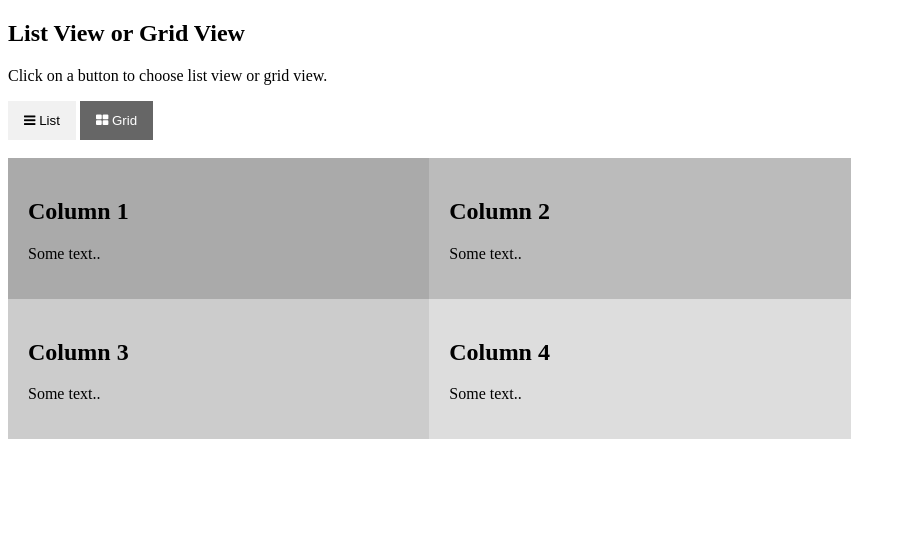
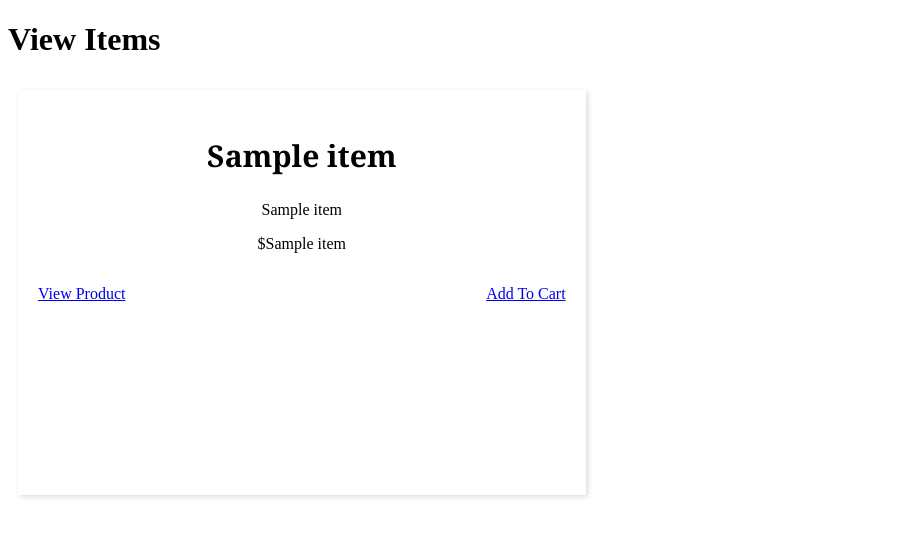
Before and after one commit to rmandyam1/Liquor-Store-Website, a Flask app: template templates/viewproducts.html in a window 1280 px wide. Shown: the top 537 px of the page, without its empty margins (0-906 px from the left). Run offline with Flask 2, Linux system fonts and the light colour scheme; the template is opened without the code that fills it: most values are stand-ins (such as "Sample title", 1, 10 or a date in 2020); parts of the project's set-up code (start-up, migrations or seed data) failed here and were passed over.

Commit message:
View Products Completed

```diff
--- a/main.py
+++ b/main.py
@@ -8,6 +8,30 @@ app = Flask(__name__)
 @app.route("/")
 def homepage():
     return render_template("home.html", title="HOME PAGE")
+
+@app.route("/viewproducts")
+def view_products():
+    try:
+        cnx = mysql.connector.connect(user='root', password='12345', host='104.154.215.223', database='village_bottle_shoppe')
+    except mysql.connector.Error as err:
+        if err.errno == errorcode.ER_ACCESS_DENIED_ERROR:
+            print("Something is wrong with your user name or password")
+        elif err.errno == errorcode.ER_BAD_DB_ERROR:
+            print("Database does not exist")
+        else:
+            print(err)
+
+    cursor = cnx.cursor()
+    query = "SELECT * FROM Product" #product contains all inventory
+    cursor.execute(query)
+    data = cursor.fetchall()
+
+    for (productId, name, category, description, inventoryQuantity, price) in cursor:
+        print(productId, name, category, description, inventoryQuantity, price)
+
+    cursor.close()
+    cnx.close()
+    return render_template("viewproducts.html", data=data)
 
 @app.route("/viewinventory")
 def view_inventory():
--- a/templates/home.html
+++ b/templates/home.html
@@ -16,6 +16,7 @@
 <body>
     <h1>Menu</h1>
     <p><a href="/viewinventory">View Inventory</a></p>
+    <p><a href="/viewproducts">View Products</a></p>
     <p><a href="/">Home</a></p>
 </body>
 
--- a/templates/viewproducts.html
+++ b/templates/viewproducts.html
@@ -2,112 +2,50 @@
 <html>
 
 <head>
-    <link rel="stylesheet" href="https://cdnjs.cloudflare.com/ajax/libs/font-awesome/4.7.0/css/font-awesome.min.css">
     <style>
-        * {
-            box-sizing: border-box;
+        h2 {
+            font-family: Georgia, 'Times New Roman', Times, serif;
+            font-size: 30px;
         }
 
-        /* Create two equal columns that floats next to each other */
-        .column {
-            float: left;
-            width: 33.33%;
-            padding: 20px;
+        .grid-container {
+            display: grid;
+            grid-template-columns: auto auto auto;
+            background-color: #ffffff;
         }
 
-        /* Clear floats after the columns */
-        .row:after {
-            content: "";
-            display: table;
-            clear: both;
+        .grid-item {
+            background-color: #ffffff;
+            padding: 20px;
+            margin: 10px;
+            text-align: center;
+            box-shadow: 2px 2px 5px #dddddd;
+            padding-bottom: 30%;
         }
 
-        /* Style the buttons */
-        .btn {
-            border: none;
-            outline: none;
-            padding: 12px 16px;
-            background-color: #f1f1f1;
-            cursor: pointer;
-        }
-
-        .btn:hover {
-            background-color: #ddd;
-        }
-
-        .btn.active {
-            background-color: #666;
-            color: white;
+        .parallel {
+            overflow: hidden;
         }
     </style>
 </head>
 
 <body>
 
-    <h2>List View or Grid View</h2>
+    <h1>View Items</h1>
 
-    <p>Click on a button to choose list view or grid view.</p>
-
-    <div id="btnContainer">
-        <button class="btn" onclick="listView()"><i class="fa fa-bars"></i> List</button>
-        <button class="btn active" onclick="gridView()"><i class="fa fa-th-large"></i> Grid</button>
+    <div class="grid-container">
+        {% for item in data %}
+        <div class="grid-item">
+            <h2>{{item[1]}}</h2>
+            <p>{{item[2]}}</p>
+            <p>${{item[5]}}</p>
+            <div class="parallel">
+                <p style="float:left"><a href="https://www.w3schools.com/">View Product</a></p>
+                <p style="float:right"><a href="https://www.w3schools.com/">Add To Cart</a></p>
+            </div>
+        </div>
+        {% endfor %}
     </div>
-    <br>
-
-    <div class="row">
-        <div class="column" style="background-color:#aaa;">
-            <h2>Column 1</h2>
-            <p>Some text..</p>
-        </div>
-        <div class="column" style="background-color:#bbb;">
-            <h2>Column 2</h2>
-            <p>Some text..</p>
-        </div>
-    </div>
-
-    <div class="row">
-        <div class="column" style="background-color:#ccc;">
-            <h2>Column 3</h2>
-            <p>Some text..</p>
-        </div>
-        <div class="column" style="background-color:#ddd;">
-            <h2>Column 4</h2>
-            <p>Some text..</p>
-        </div>
-    </div>
-
-    <script>
-        // Get the elements with class="column"
-        var elements = document.getElementsByClassName("column");
-
-        // Declare a loop variable
-        var i;
-
-        // List View
-        function listView() {
-            for (i = 0; i < elements.length; i++) {
-                elements[i].style.width = "100%";
-            }
-        }
-
-        // Grid View
-        function gridView() {
-            for (i = 0; i < elements.length; i++) {
-                elements[i].style.width = "50%";
-            }
-        }
-
-        /* Optional: Add active class to the current button (highlight it) */
-        var container = document.getElementById("btnContainer");
-        var btns = container.getElementsByClassName("btn");
-        for (var i = 0; i < btns.length; i++) {
-            btns[i].addEventListener("click", function () {
-                var current = document.getElementsByClassName("active");
-                current[0].className = current[0].className.replace(" active", "");
-                this.className += " active";
-            });
-        }
-    </script>
 
 </body>
 
```
